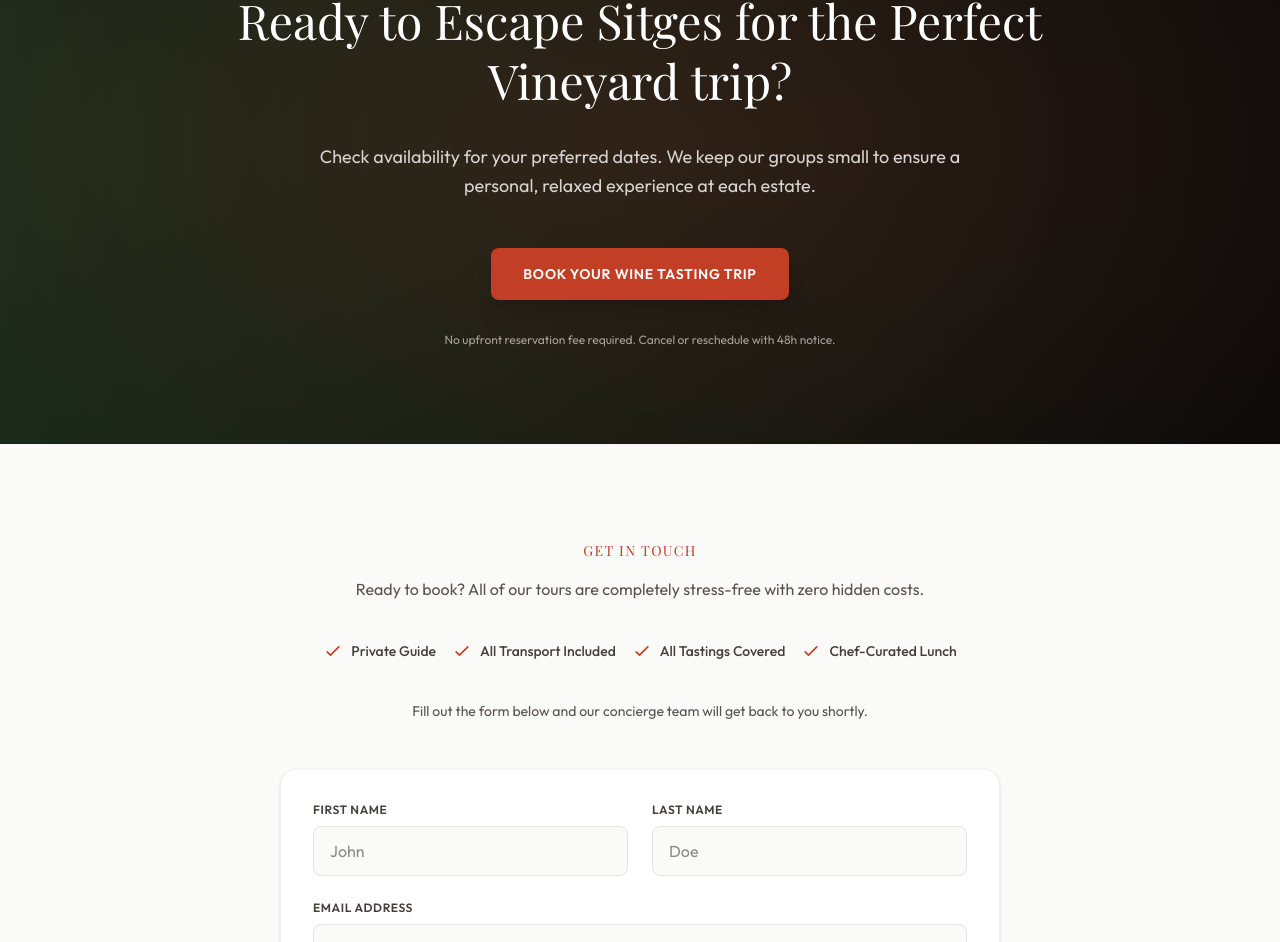
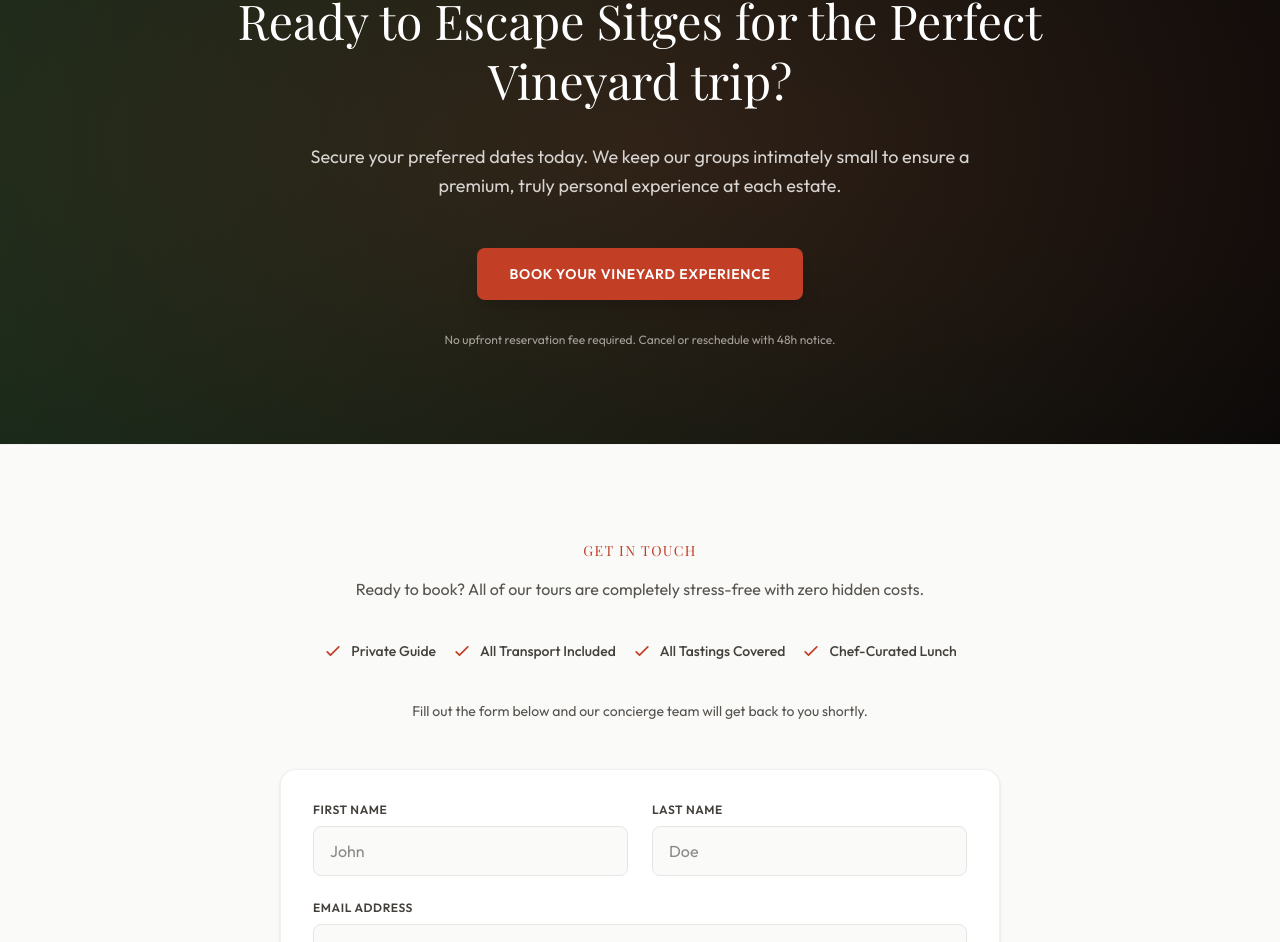
Before and after one commit to DAGarnish/penedeswinetours, a Next.js app: page / in a window 1280 px wide. Shown: the part 7072-8014 px from the top of the page. Built offline with nearby package versions, Linux system fonts and the light colour scheme; a web font is replaced by a local one.

Commit message:
Update CTA copy

```diff
--- a/src/app/page.tsx
+++ b/src/app/page.tsx
@@ -535,14 +535,14 @@ export default function Home() {
             Ready to Escape Sitges for the Perfect Vineyard trip?
           </h2>
           <p className="text-stone-300 text-base md:text-lg max-w-2xl mx-auto leading-relaxed">
-            Check availability for your preferred dates. We keep our groups small to ensure a personal, relaxed experience at each estate.
+            Secure your preferred dates today. We keep our groups intimately small to ensure a premium, truly personal experience at each estate.
           </p>
           <div className="pt-4">
             <a
               href="#contact"
               className="inline-block px-8 py-4 bg-terracotta-600 hover:bg-terracotta-700 text-white font-semibold text-sm tracking-wider uppercase rounded-lg shadow-xl hover:shadow-2xl transition-all cursor-pointer"
             >
-              Book Your Wine Tasting Trip
+              Book Your Vineyard Experience
             </a>
           </div>
           <p className="text-xs text-stone-400">
```
